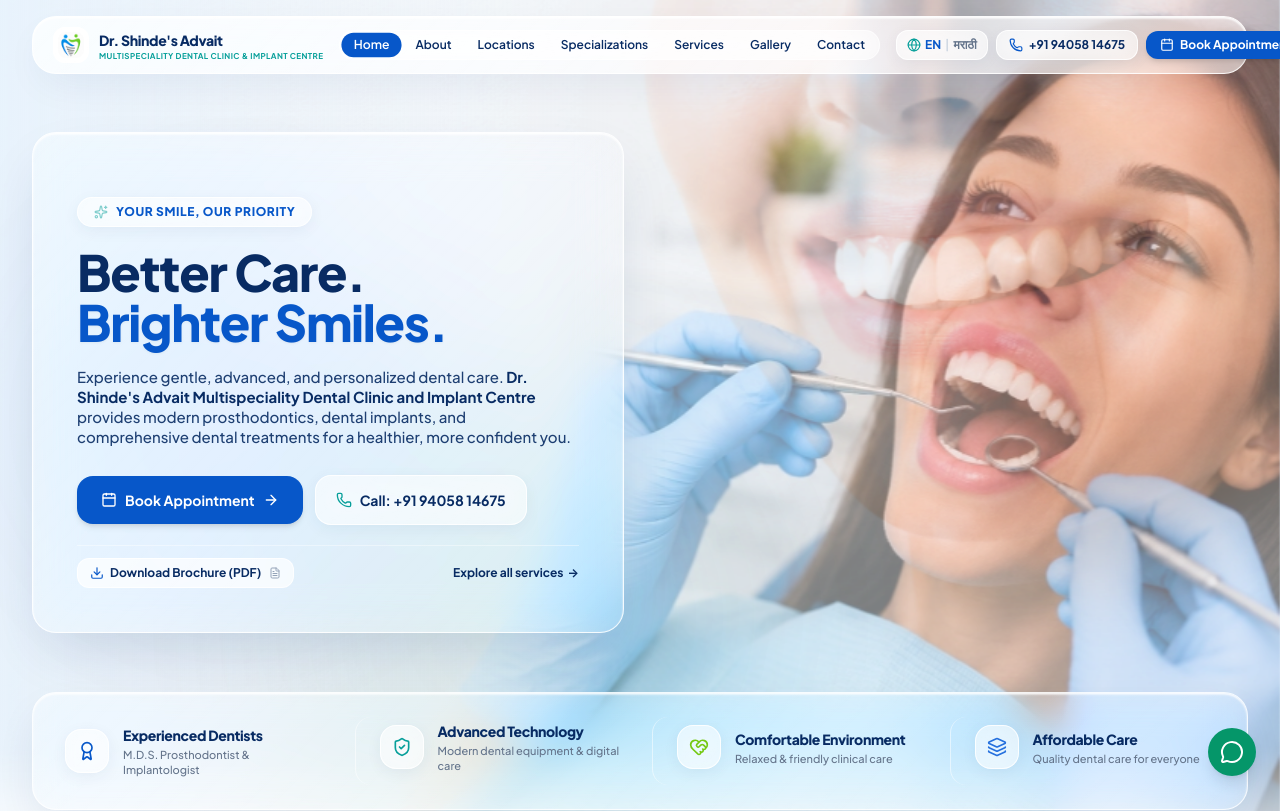
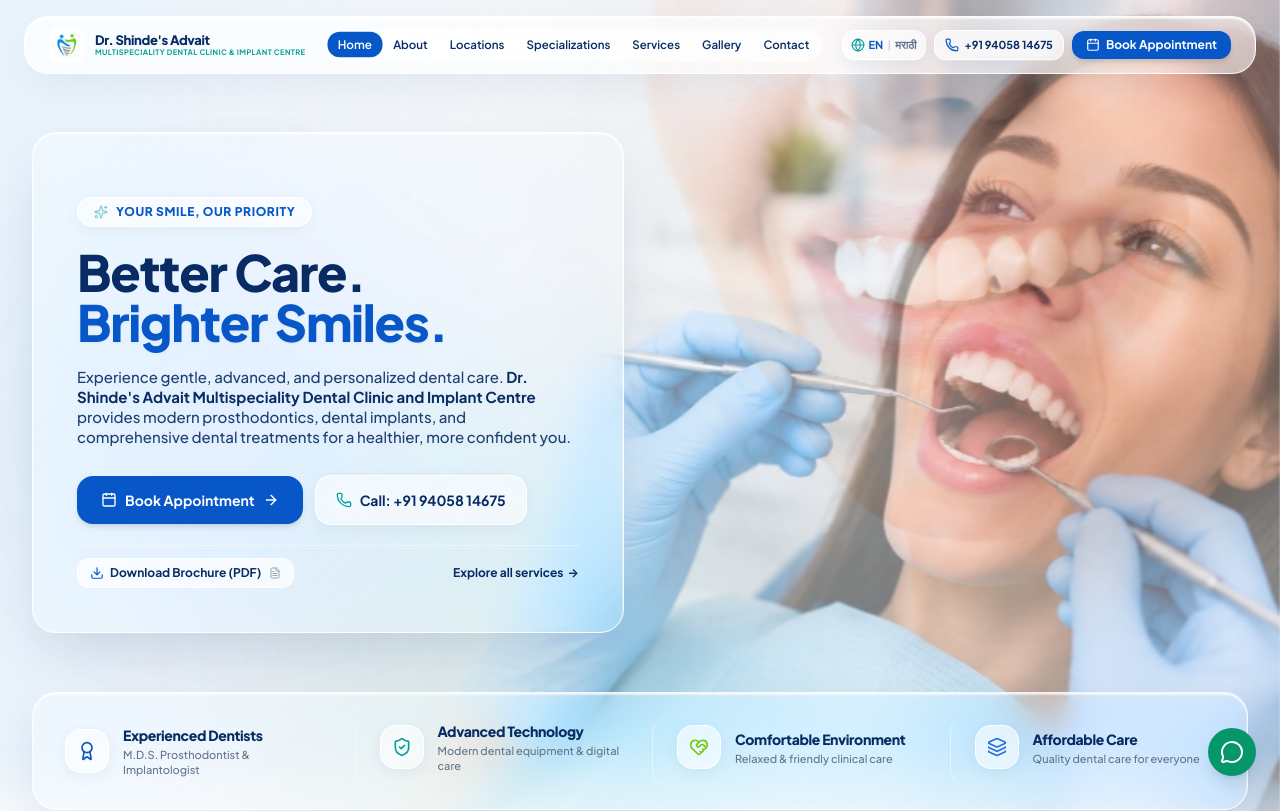
Before and after one commit to Resourcia212/Advait, a React (Vite) app: page / in a window 1280 px wide. Shown: the top 811 px of the page. Built offline with nearby package versions, Linux system fonts and the light colour scheme.

Commit message:
Fix Book Appointment button position and container padding in navbar

```diff
--- a/src/components/layout/Navbar.tsx
+++ b/src/components/layout/Navbar.tsx
@@ -82,13 +82,13 @@ export const Navbar: React.FC<NavbarProps> = ({
   };
 
   return (
-    <header className="fixed top-0 left-0 right-0 z-50 transition-all duration-300 px-3 sm:px-6 lg:px-8 pt-3 sm:pt-4 pointer-events-none">
+    <header className="fixed top-0 left-0 right-0 z-50 transition-all duration-300 px-3 sm:px-5 lg:px-6 pt-3 sm:pt-4 pointer-events-none">
       <div
-        className={`pointer-events-auto max-w-7xl mx-auto rounded-2xl sm:rounded-3xl transition-all duration-300 px-3.5 sm:px-5 py-2 sm:py-2.5 ${
+        className={`pointer-events-auto max-w-7xl mx-auto rounded-2xl sm:rounded-3xl transition-all duration-300 px-4 sm:px-5 lg:px-6 py-2 sm:py-2.5 ${
           isScrolled ? 'glass-navbar-scrolled' : 'glass-navbar'
         }`}
       >
-        <div className="flex items-center justify-between gap-3 sm:gap-4">
+        <div className="flex items-center justify-between gap-2 sm:gap-4">
           {/* Logo & Clinic Branding */}
           <button
             onClick={() => scrollTo('home')}
@@ -103,10 +103,10 @@ export const Navbar: React.FC<NavbarProps> = ({
               />
             </div>
             <div className="flex flex-col min-w-0">
-              <span className="text-xs sm:text-[13px] lg:text-sm font-extrabold tracking-tight text-advait-navy leading-none whitespace-nowrap">
+              <span className="text-xs sm:text-[13px] font-extrabold tracking-tight text-advait-navy leading-none whitespace-nowrap">
                 Dr. Shinde's Advait
               </span>
-              <span className="text-[6px] min-[360px]:text-[6.8px] sm:text-[7.5px] lg:text-[8px] font-bold text-advait-teal tracking-normal sm:tracking-wider uppercase mt-0.5 leading-none whitespace-nowrap">
+              <span className="text-[6px] min-[360px]:text-[6.5px] sm:text-[7px] lg:text-[7.5px] font-bold text-advait-teal tracking-normal sm:tracking-wider uppercase mt-0.5 leading-none whitespace-nowrap">
                 Multispeciality Dental Clinic & Implant Centre
               </span>
             </div>
@@ -114,7 +114,7 @@ export const Navbar: React.FC<NavbarProps> = ({
 
           {/* Desktop Navigation Links within Glass Pill Track */}
           <nav
-            className="hidden xl:flex items-center gap-0.5 bg-white/40 backdrop-blur-md rounded-2xl p-0.5 border border-white/60 shadow-2xs"
+            className="hidden xl:flex items-center gap-0.5 bg-white/40 backdrop-blur-md rounded-2xl p-0.5 border border-white/60 shadow-2xs shrink-0"
             aria-label="Main Navigation"
           >
             {primaryNavLinks.map((link) => {
@@ -123,7 +123,7 @@ export const Navbar: React.FC<NavbarProps> = ({
                 <button
                   key={link.id}
                   onClick={() => scrollTo(link.id)}
-                  className={`px-2.5 lg:px-3 py-1 rounded-xl text-[11.5px] lg:text-xs font-semibold transition-all duration-200 ${
+                  className={`px-2 xl:px-2.5 py-1 rounded-xl text-[11px] xl:text-[11.5px] font-semibold transition-all duration-200 ${
                     isActive
                       ? 'bg-advait-blue text-white shadow-xs font-bold scale-[1.02]'
                       : 'text-advait-navy hover:text-advait-blue hover:bg-white/70'
@@ -136,11 +136,11 @@ export const Navbar: React.FC<NavbarProps> = ({
           </nav>
 
           {/* Action CTAs: Language Toggle, Call, and Book Appointment */}
-          <div className="hidden sm:flex items-center gap-1.5 lg:gap-2 shrink-0">
+          <div className="hidden sm:flex items-center gap-1.5 sm:gap-2 shrink-0">
             {/* Language Switch Toggle */}
             <button
               onClick={() => onToggleLang(currentLang === 'en' ? 'mr' : 'en')}
-              className="glass-pill flex items-center gap-1 px-2 lg:px-2.5 py-1.5 rounded-xl hover:bg-white/90 text-[11px] lg:text-xs font-semibold text-advait-navy transition-all duration-200 hover:scale-105 active:scale-95 shadow-2xs"
+              className="glass-pill flex items-center gap-1 px-2 py-1.5 rounded-xl hover:bg-white/90 text-[11px] font-semibold text-advait-navy transition-all duration-200 hover:scale-105 active:scale-95 shadow-2xs"
               title="Toggle Language / भाषा बदला"
               aria-label="Toggle language between English and Marathi"
             >
@@ -153,19 +153,19 @@ export const Navbar: React.FC<NavbarProps> = ({
             {/* Quick Call Button in Glass Pill */}
             <a
               href={`tel:${PRIMARY_PHONE}`}
-              className="glass-pill flex items-center gap-1.5 px-2.5 lg:px-3 py-1.5 rounded-xl text-[11px] lg:text-xs font-bold text-advait-navy hover:bg-white/90 hover:text-advait-blue transition-all duration-200 hover:scale-105 active:scale-95 shadow-2xs"
+              className="glass-pill flex items-center gap-1.5 px-2.5 py-1.5 rounded-xl text-[11px] font-bold text-advait-navy hover:bg-white/90 hover:text-advait-blue transition-all duration-200 hover:scale-105 active:scale-95 shadow-2xs whitespace-nowrap"
               aria-label={`Call Advait Dental Clinic at ${DISPLAY_PRIMARY_PHONE}`}
             >
-              <Phone className="w-3.5 h-3.5 text-advait-blue" />
+              <Phone className="w-3.5 h-3.5 text-advait-blue shrink-0" />
               <span>{DISPLAY_PRIMARY_PHONE}</span>
             </a>
 
             {/* Book Appointment CTA Button */}
             <button
               onClick={() => onOpenAppointmentModal()}
-              className="flex items-center gap-1.5 px-3 lg:px-3.5 py-1.5 rounded-xl text-[11px] lg:text-xs font-bold text-white bg-advait-blue hover:bg-advait-blue-dark shadow-md hover:shadow-lg transition-all duration-200 hover:scale-[1.02] active:scale-95"
+              className="flex items-center gap-1.5 px-3 sm:px-3.5 py-1.5 rounded-xl text-[11px] sm:text-xs font-bold text-white bg-advait-blue hover:bg-advait-blue-dark shadow-md hover:shadow-lg transition-all duration-200 hover:scale-[1.02] active:scale-95 whitespace-nowrap shrink-0"
             >
-              <Calendar className="w-3.5 h-3.5" />
+              <Calendar className="w-3.5 h-3.5 shrink-0" />
               <span>{currentLang === 'en' ? 'Book Appointment' : 'भेट निश्चित करा'}</span>
             </button>
           </div>
```
